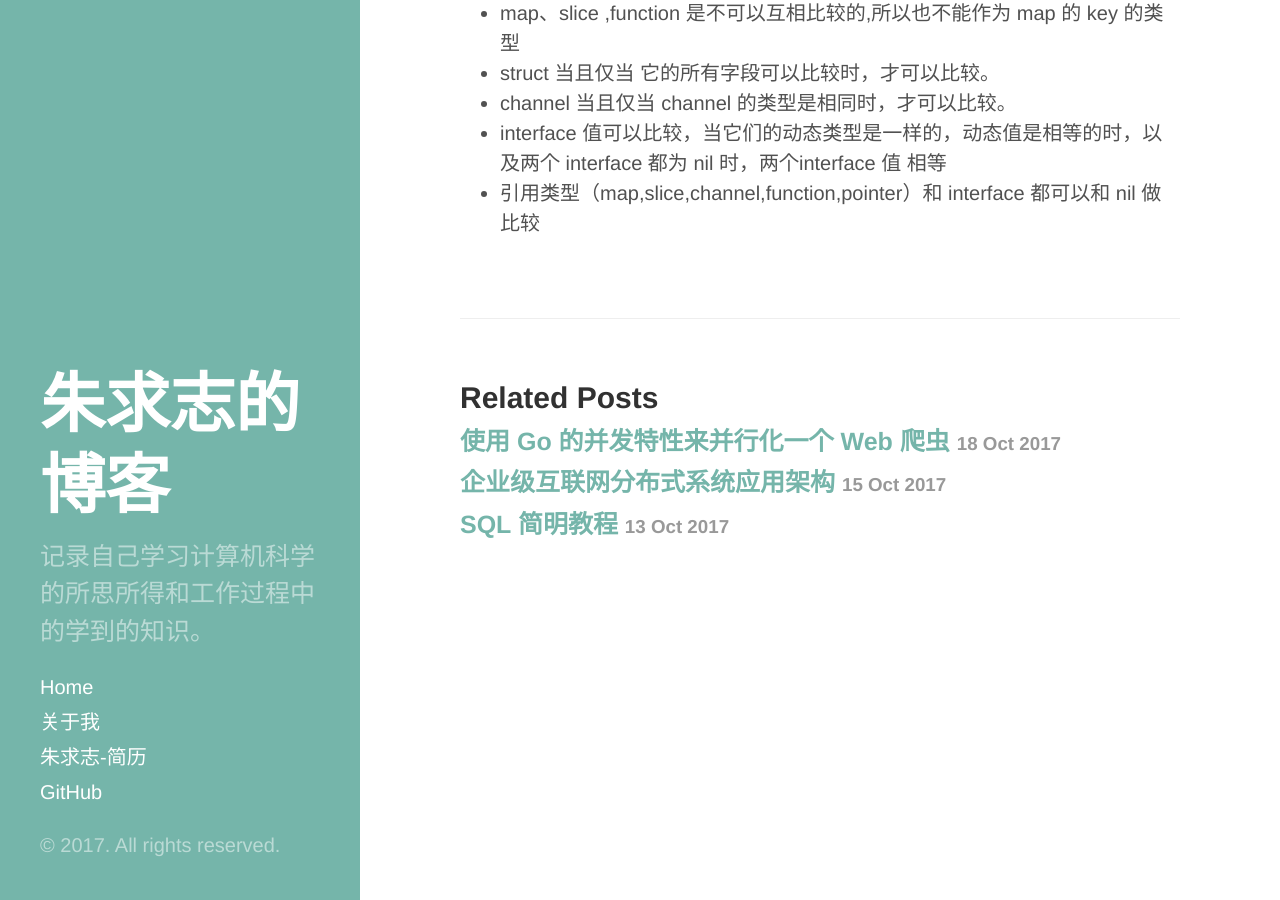
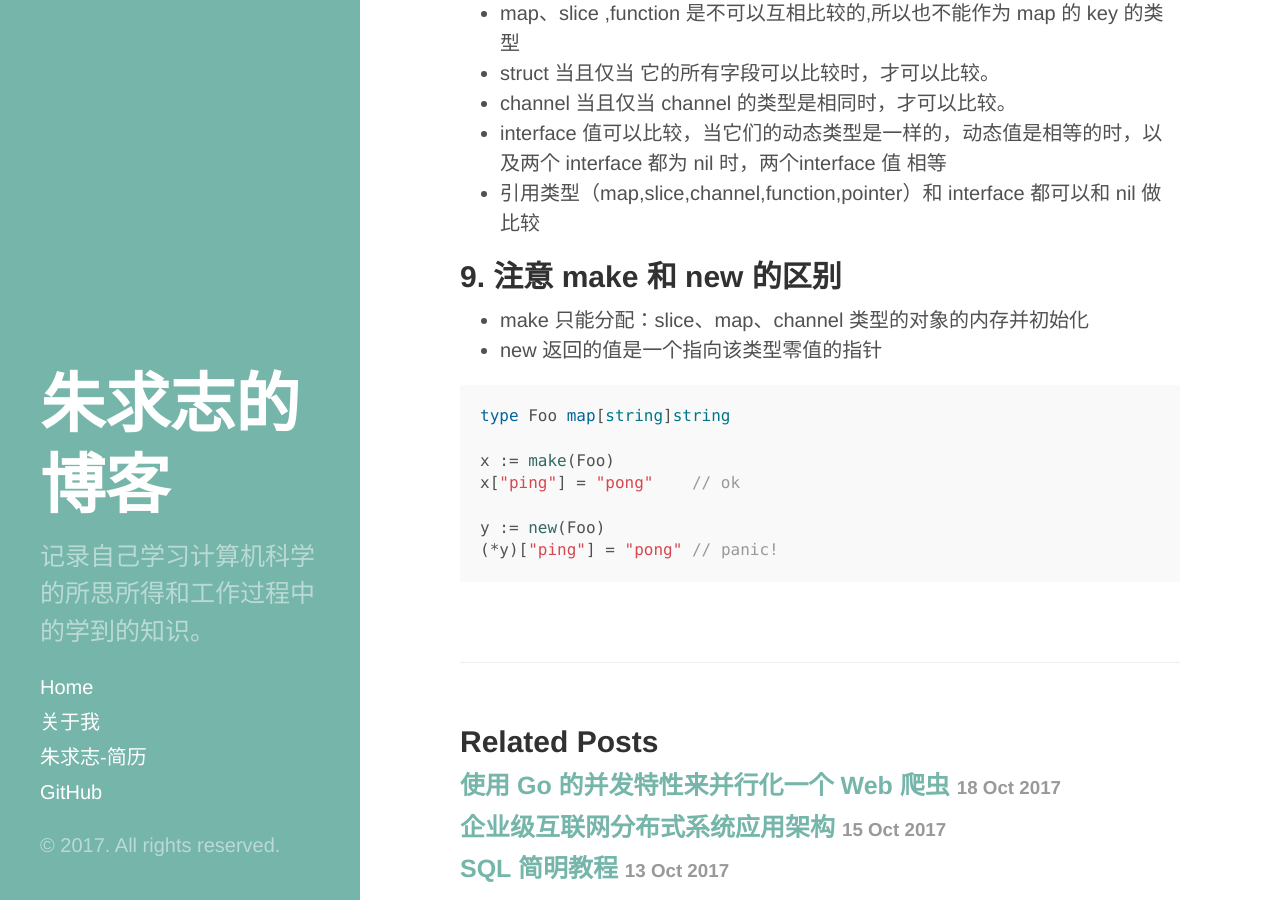
Before and after one commit to zhuqiuzhi/zhuqiuzhi.github.io, a Jekyll site: the page built from _posts/2017-10-10-go语言使用常见错误.md, in a window 1280 px wide and 900 px high, scrolled down 6536 px. Built offline with Jekyll 4.4.1, drawn with Linux system fonts in a browser that asks for light colours.

Commit message:
增加make和new的陷阱

````diff
--- a/_posts/2017-10-10-go语言使用常见错误.md
+++ b/_posts/2017-10-10-go语言使用常见错误.md
@@ -261,3 +261,18 @@ func (m *MMFS) Create(name string) (File, error) {
 * channel 当且仅当 channel 的类型是相同时，才可以比较。
 * interface 值可以比较，当它们的动态类型是一样的，动态值是相等的时，以及两个 interface 都为 nil 时，两个interface 值 相等
 * 引用类型（map,slice,channel,function,pointer）和 interface 都可以和 nil 做比较
+
+## 9. 注意 make 和 new 的区别
+
+* make 只能分配：slice、map、channel 类型的对象的内存并初始化
+* new 返回的值是一个指向该类型零值的指针
+
+```go
+type Foo map[string]string
+
+x := make(Foo)
+x["ping"] = "pong"    // ok
+
+y := new(Foo)
+(*y)["ping"] = "pong" // panic!
+```
````
